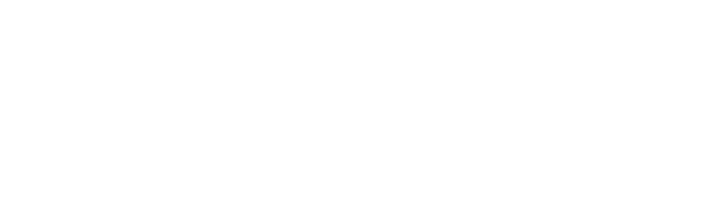
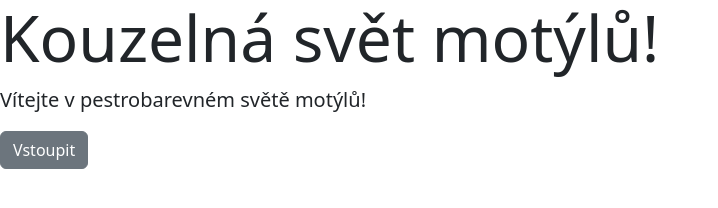
Before and after one commit to JackJayJames/Bootstrap_priklad_11, a website: page index.html in a window 1280 px wide. Shown: the whole page, without its empty margins (0-718 px from the left). Drawn offline with nearby package versions, Linux system fonts and the light colour scheme.

Commit message:
přidány soubory

```diff
--- a/index.html
+++ b/index.html
@@ -5,9 +5,18 @@
     <meta http-equiv="X-UA-Compatible" content="IE=edge" />
     <meta name="viewport" content="width=device-width, initial-scale=1.0" />
     <link href="https://cdn.jsdelivr.net/npm/bootstrap@5.2.3/dist/css/bootstrap.min.css" rel="stylesheet" integrity="sha384-rbsA2VBKQhggwzxH7pPCaAqO46MgnOM80zW1RWuH61DGLwZJEdK2Kadq2F9CUG65" crossorigin="anonymous">
+    <link rel="stylesheet" href="style.css">
     <title>Příklad 11</title>
 </head>
 <body>
+    <div class="jumbotron">
+        <h1 class="display-3">Kouzelná svět motýlů!</h1>
+        <p class="lead">Vítejte v pestrobarevném světě motýlů!</p>
+        <p class="lead">
+            <div class="btn btn-secondary">Vstoupit</div>
+        </p>
+
+    </div>
 
     <script src="https://cdn.jsdelivr.net/npm/bootstrap@5.2.3/dist/js/bootstrap.bundle.min.js" integrity="sha384-kenU1KFdBIe4zVF0s0G1M5b4hcpxyD9F7jL+jjXkk+Q2h455rYXK/7HAuoJl+0I4" crossorigin="anonymous"></script>
 </body>
```
Also changed, not shown: img/motyl.jpg (added), style.css (added).
